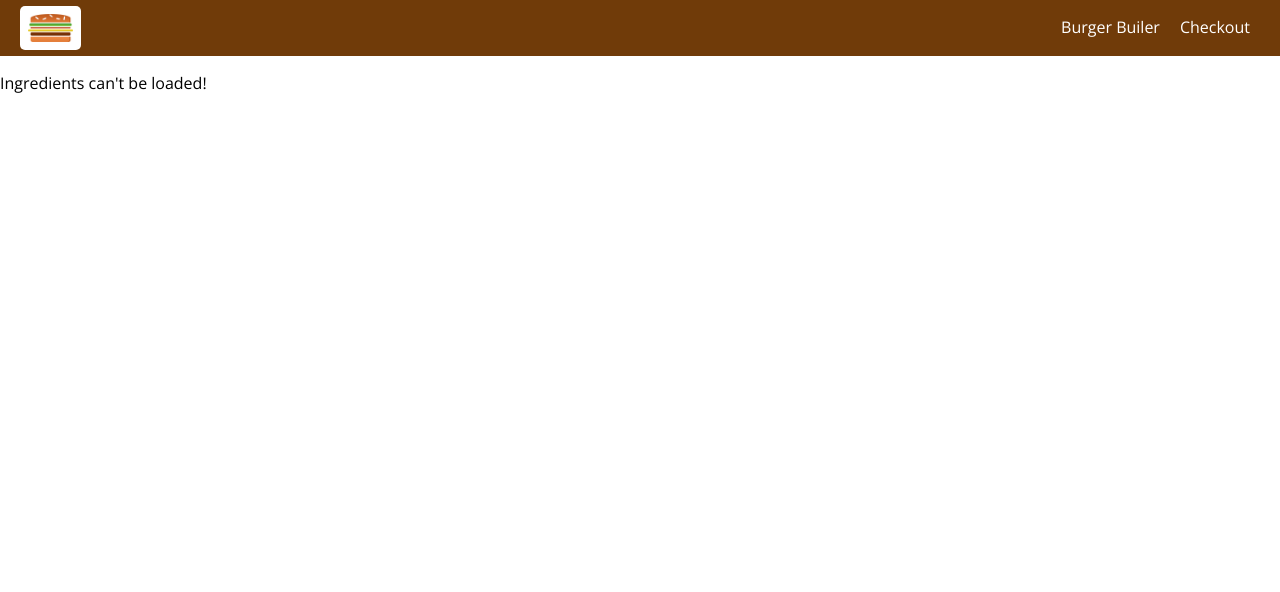
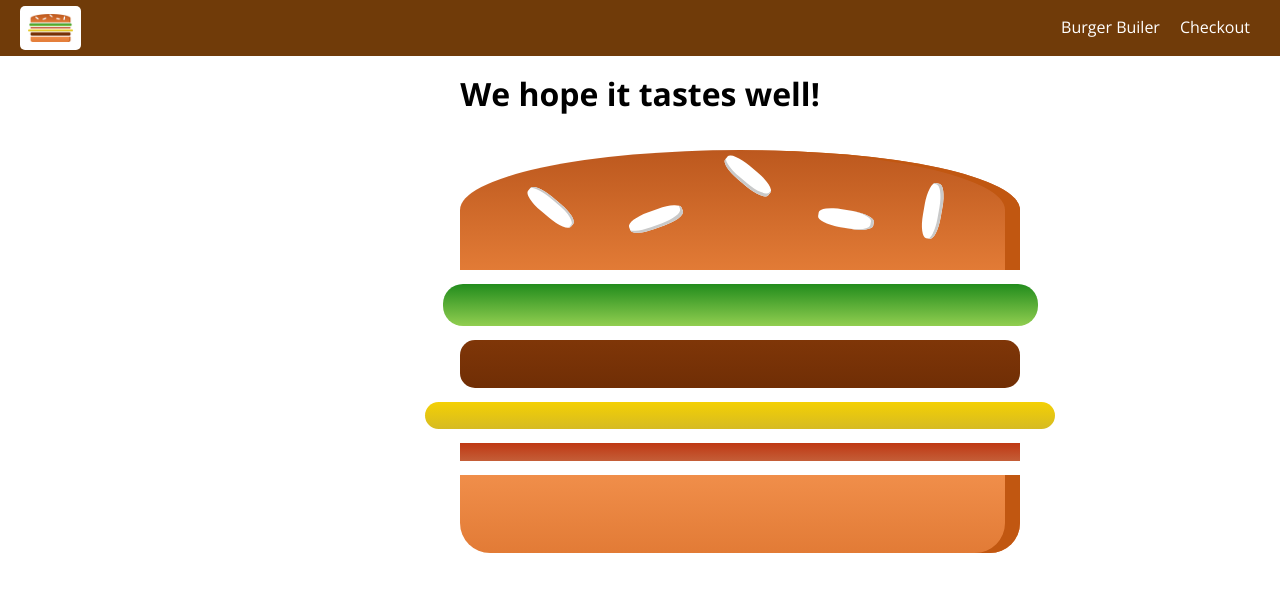
Before and after one commit to anamhussain2601/burger_builder, a React app: page /checkout in a window 1280 px wide. Shown: the top 592 px of the page. Built offline with nearby package versions, Linux system fonts and the light colour scheme; no server answers.

Commit message:
router implemention

```diff
--- a/package.json
+++ b/package.json
@@ -4,6 +4,7 @@
   "private": true,
   "dependencies": {
     "autoprefixer": "7.1.6",
+    "axios": "^0.18.0",
     "babel-core": "6.26.0",
     "babel-eslint": "7.2.3",
     "babel-jest": "20.0.3",
@@ -36,6 +37,7 @@
     "react": "^16.4.0",
     "react-dev-utils": "^5.0.1",
     "react-dom": "^16.4.0",
+    "react-router-dom": "^4.3.1",
     "resolve": "1.6.0",
     "style-loader": "0.19.0",
     "sw-precache-webpack-plugin": "0.11.4",
--- a/src/App.js
+++ b/src/App.js
@@ -1,15 +1,23 @@
-import React, { Component } from 'react';
-import Layout from './components/Layout/layout';
-import BurgerBuilder from './containers/BurgerBuilder/BurgerBuilder';
+import React, { Component } from "react";
+import { Route, Switch } from "react-router-dom";
+
+import Layout from "./components/Layout/layout";
+import BurgerBuilder from "./containers/BurgerBuilder/BurgerBuilder";
+import Checkout from "./containers/Checkout/Checkout";
 
 class App extends Component {
   render() {
     return (
-      <div >
-       <Layout>
-       <BurgerBuilder/>
+      <div>
+        <Layout>
+          {/* <BurgerBuilder/>
+       <Checkout/> */}
+          <Switch>
+            <Route path="/checkout" component={Checkout} />
 
-      </Layout>
+            <Route path="/" exact component={BurgerBuilder} />
+          </Switch>
+        </Layout>
       </div>
     );
   }
--- a/src/components/Burger/BurgerIngredient/BurgerIngredient.js
+++ b/src/components/Burger/BurgerIngredient/BurgerIngredient.js
@@ -1,59 +1,52 @@
-import React, { Component } from 'react';
+import React, { Component } from "react";
 
-import PropTypes from 'prop-types';
-import classes from './BurgerIngredient.css';
+import PropTypes from "prop-types";
+import classes from "./BurgerIngredient.css";
 
-class BurgerIngredient extends Component{
-    render(){
-
+class BurgerIngredient extends Component {
+  render() {
     let ingredient = null;
 
-    switch (this.props.type){
-        case('bread-bottom'):
-            ingredient = <div className ={classes.BreadBottom}></div>;
+    switch (this.props.type) {
+      case "bread-bottom":
+        ingredient = <div className={classes.BreadBottom} />;
         break;
 
-        case('bread-top'):
+      case "bread-top":
         ingredient = (
-
           <div className={classes.BreadTop}>
-                    <div className = {classes.Seeds1}></div>
-                    <div className = {classes.Seeds2}></div>
-
-
+            <div className={classes.Seeds1} />
+            <div className={classes.Seeds2} />
           </div>
         );
         break;
 
-            case('meat'):
-                ingredient = <div className = {classes.Meat}></div>
+      case "meat":
+        ingredient = <div className={classes.Meat} />;
 
         break;
 
-            case ('cheese'):
-                  ingredient = <div className = {classes.Cheese}></div>
+      case "cheese":
+        ingredient = <div className={classes.Cheese} />;
         break;
 
-            case ('salad'):
-                  ingredient = <div className = {classes.Salad}></div>
+      case "salad":
+        ingredient = <div className={classes.Salad} />;
         break;
 
-            case('bacon'):
-                 ingredient = <div className = {classes.Bacon}></div>
+      case "bacon":
+        ingredient = <div className={classes.Bacon} />;
         break;
 
       default:
         ingredient = null;
-
     }
 
     return ingredient;
-
+  }
 }
 
-}
-
-BurgerIngredient.propTypes={
+BurgerIngredient.propTypes = {
   type: PropTypes.string.isRequired
 };
 
--- /dev/null
+++ b/src/components/Order/CheckoutSummary/CheckoutSummary.css
@@ -0,0 +1,11 @@
+.CheckoutSummary{
+    text-align: center;
+    width: 80%;
+    margin: auto;
+}
+
+@media(min-width: 600px){
+    .CheckoutSummary{
+        width: 500px;
+    }
+}
--- /dev/null
+++ b/src/components/Order/CheckoutSummary/CheckoutSummary.js
@@ -0,0 +1,23 @@
+import React from "react";
+import Burger from "../../Burger/Burger";
+import Button from "../../UI/Button/Button";
+import classes from './CheckoutSummary.css';
+
+const checkoutSummary = props => {
+  return (
+    <div className = {classes.CheckoutSummary}>
+      <h1>We hope it tastes well! </h1>
+      <div style={{ width: "100%",  margin: "auto" }}>
+        <Burger ingredients={props.ingredients} />
+      </div>
+      <Button btntype="Danger" clicked>
+        CANCEL
+      </Button>
+      <Button btntype="Success" clicked>
+        CONTINUE
+      </Button>
+    </div>
+  );
+};
+
+export default checkoutSummary;
--- a/src/containers/BurgerBuilder/BurgerBuilder.js
+++ b/src/containers/BurgerBuilder/BurgerBuilder.js
@@ -1,7 +1,7 @@
 import React, { Component } from "react";
 import AuxNew from "../../hoc/AuxNew";
 import Burger from "../../components/Burger/Burger";
-// import buildControl from '../../components/Burger/BuildControls/BuildControl/BuildControl';
+//import buildControl from '../../components/Burger/BuildControls/BuildControl/BuildControl';
 import BuildControls from "../../components/Burger/BuildControls/BuildControls";
 import Modal from "../../components/UI/Modal/Modal";
 import OrderSummary from "../../components/Burger/OrderSummary/OrderSummary";
@@ -115,8 +115,7 @@ class BurgerBuilder extends Component {
       },
       deliveryMethod: "fastest"
     };
-    axios
-      .post("/order.json", order)
+    axios.post("/order.json", order)
       .then(response => {
         this.setState({ loading: false, purchasing: false });
       })
--- /dev/null
+++ b/src/containers/Checkout/Checkout.js
@@ -0,0 +1,25 @@
+import React, { Component } from 'react';
+import CheckoutSummary from '../../components/Order/CheckoutSummary/CheckoutSummary';
+
+
+class  Checkout extends Component{
+state= {
+    ingredients:{
+        salad : 1,
+        meat : 1,
+        cheese: 1,
+        bacon :1
+    }
+}
+
+    render(){
+        return(
+            <div>
+                <CheckoutSummary  ingredients={this.state.ingredients}/>
+            </div>
+        )
+    }
+
+}
+
+export default Checkout;
--- a/src/hoc/withErrorHandler/withErrorHandler.js
+++ b/src/hoc/withErrorHandler/withErrorHandler.js
@@ -1,41 +1,49 @@
-import React , {Component} from 'react';
-import Modal from '../../components/UI/Modal/Modal';
-import AuxNew from '../AuxNew';
+import React, { Component } from "react";
+import Modal from "../../components/UI/Modal/Modal";
+import AuxNew from "../AuxNew";
 
-const withErrorHandler = (WrapperComponents , axios) =>{
-    return class extends Component{
+const withErrorHandler = (WrapperComponents, axios) => {
+  return class extends Component {
     state = {
-            error : null
+      error: null
+    };
+    componentDidMount() {
+     this.reqInterceptors= axios.interceptors.request.use(req => {
+        this.setState({ error: null });
+        return req;
+      });
+      this.resInterceptors= axios.interceptors.response.use(
+        res => res,
+        error => {
+          this.setState({ error: error });
+        }
+      );
+    }
 
+    componentWillUnmount() {
+        axios.interceptors.request.eject(this.reqInterceptors);
+        axios.interceptors.response.eject(this.resInterceptors);
 
     }
-        componentDidMount(){
-            axios.interceptors.request.use(req=> {
-                this.setState({error:null});
-                return req;
-            });
-            axios.interceptors.response.use(res  => res, error => {
-                this.setState({error: error});
 
-            });
-        }
+    errorConfirmedHandler = () => {
+      this.setState({ error: null });
+    };
 
-errorConfirmedHandler=() =>{
-    this.setState({error:null})
-}
-
-        render(){
-            return(
+    render() {
+      return (
         <AuxNew>
-                    <Modal show={this.state.error}
-                    modalClosed ={this.errorConfirmedHandler}>
-                    {this.state.error? this.state.error.message: null}
+          <Modal
+            show={this.state.error}
+            modalClosed={this.errorConfirmedHandler}
+          >
+            {this.state.error ? this.state.error.message : null}
           </Modal>
-                <WrapperComponents{...this.props}/>
+          <WrapperComponents {...this.props} />
         </AuxNew>
       );
     }
-    }
-}
+  };
+};
 
 export default withErrorHandler;
--- a/src/index.js
+++ b/src/index.js
@@ -1,8 +1,16 @@
-import React from 'react';
-import ReactDOM from 'react-dom';
-import './index.css';
-import App from './App';
-import registerServiceWorker from './registerServiceWorker';
+import React from "react";
+import ReactDOM from "react-dom";
+import { BrowserRouter } from "react-router-dom";
 
-ReactDOM.render(<App />, document.getElementById('root'));
+import "./index.css";
+import App from "./App";
+import registerServiceWorker from "./registerServiceWorker";
+
+const app = (
+  <BrowserRouter>
+    <App />
+  </BrowserRouter>
+);
+
+ReactDOM.render(app, document.getElementById("root"));
 registerServiceWorker();
```
Also changed, not shown: src/components/Burger/BuildControls/BuildControl/BuildControl.js (+13 -15 lines), 1 other file (tests, documents, lock files or other folders). Lines whose indentation alone changed are shown as unchanged.
